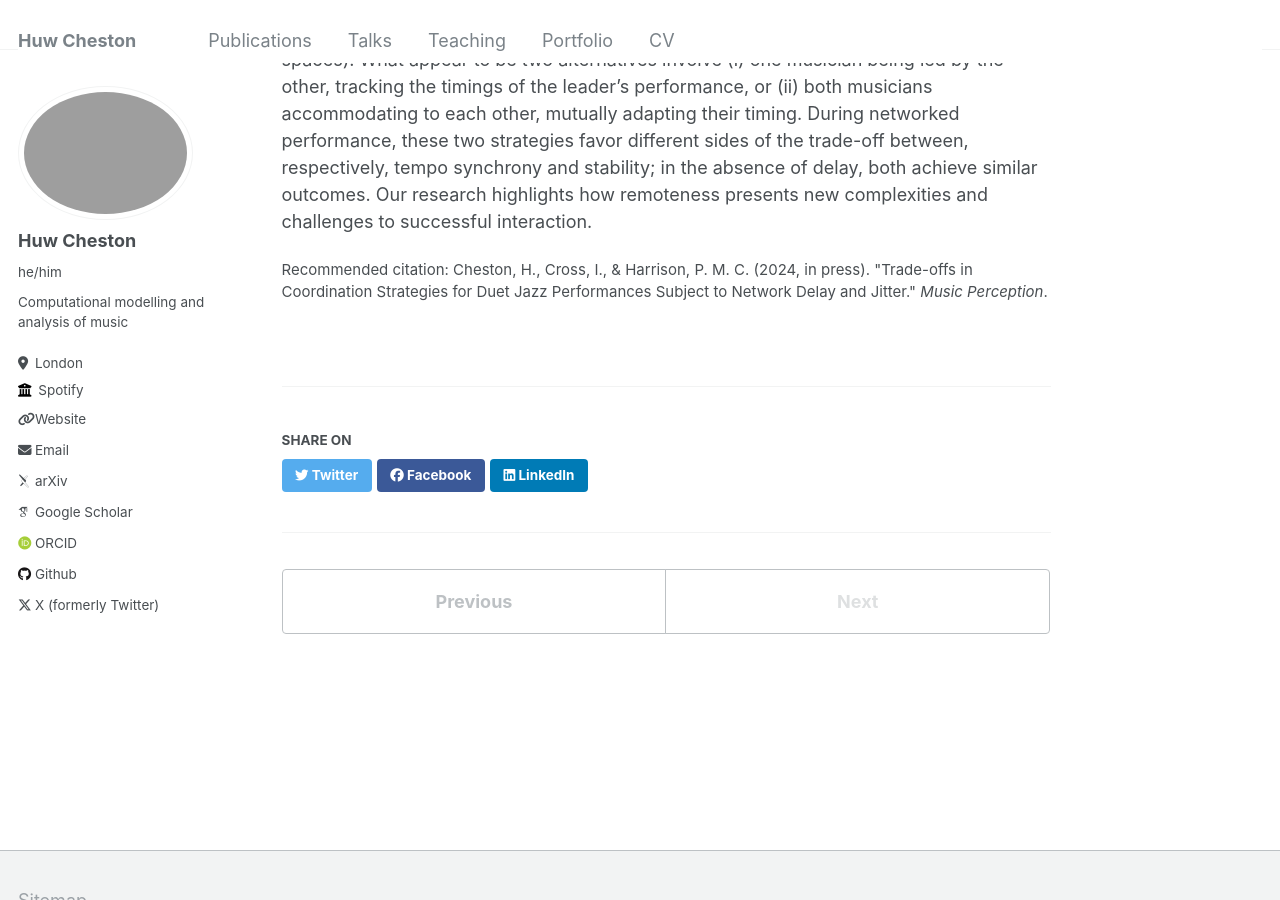
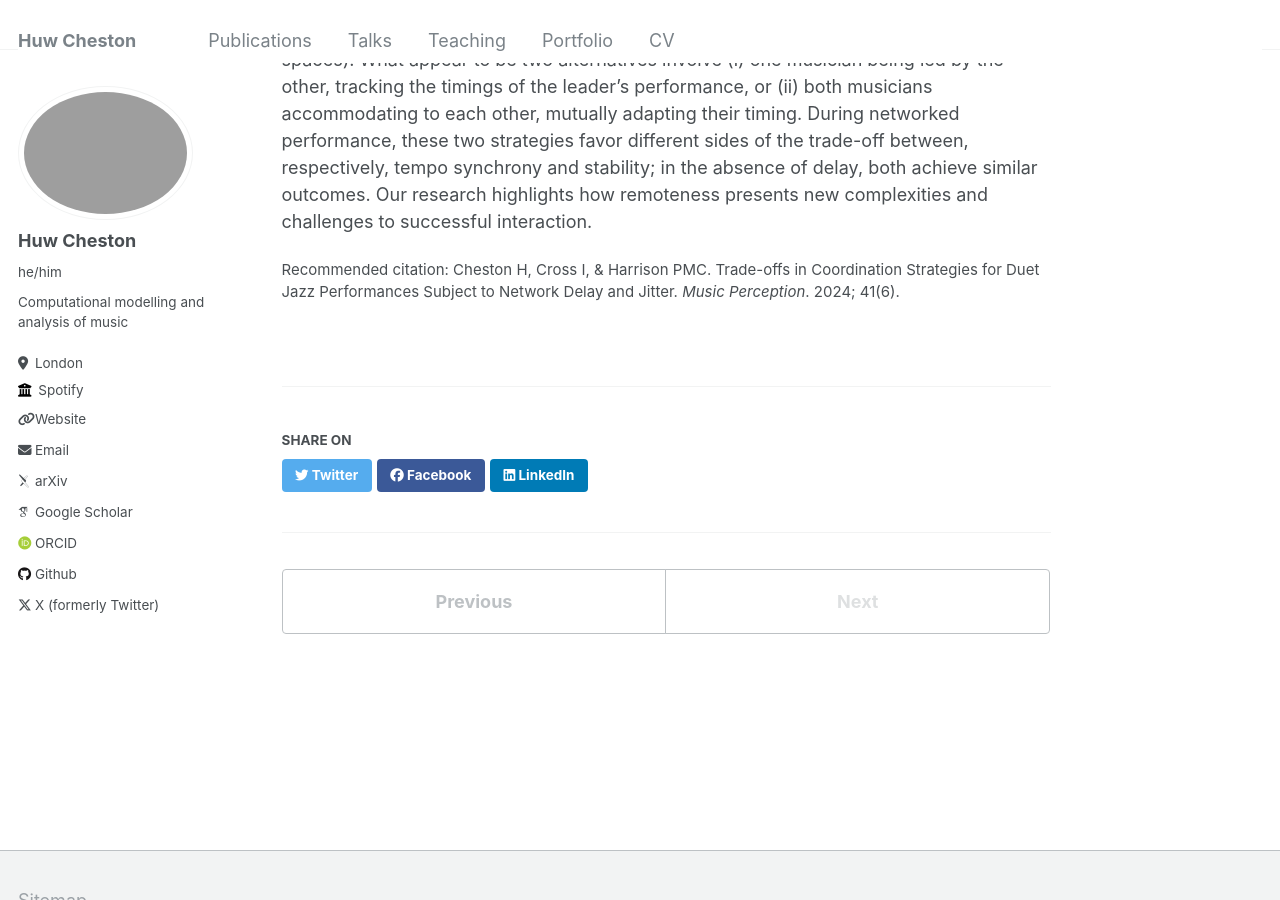
Before and after one commit to HuwCheston/huwcheston.github.io, a Jekyll site: the page built from _publications/2024-02-16-jitter-coordination-paper.md, in a window 1280 px wide and 900 px high, scrolled down 835 px. Built offline with Jekyll 4.4.1, drawn with Linux system fonts in a browser that asks for light colours; some web fonts are replaced.

Commit message:
Updated publications

```diff
--- a/_publications/2024-02-16-jitter-coordination-paper.md
+++ b/_publications/2024-02-16-jitter-coordination-paper.md
@@ -3,16 +3,15 @@ title: "Trade-offs in Coordination Strategies for Duet Jazz Performances Subject
 collection: publications
 preprint: false
 excerpt: 'We show that five duos of professional jazz musicians adopt diverse strategies when confronted by the difficulties of coordinating performances over a network — difficulties that are not exclusive to networked performance, but are also present in other situations (such as when coordinating performances over large physical spaces).'
-date: 2024-02-16
+date: 2024-09-01
 venue: 'Music Perception'
 imgurl: '/images/jitter-coordination_img.png'
-citation: 'Cheston, H., Cross, I., & Harrison, P. M. C. (2024, in press). &quot;Trade-offs in Coordination Strategies
-for Duet Jazz Performances Subject to Network Delay and Jitter.&quot; <i>Music Perception</i>.'
+citation: 'Cheston H, Cross I, & Harrison PMC. Trade-offs in Coordination Strategies for Duet Jazz Performances Subject to Network Delay and Jitter. <i>Music Perception</i>. 2024; 41(6).'
 ---
 
 <img src='/images/jitter-coordination_img.png'>
 
-[![Dataset](http://img.shields.io/badge/Dataset-DOI:_10.5281/zenodo.7773824-blue)](https://doi.org/10.5281/zenodo.7773824) [![Preprint](http://img.shields.io/badge/Preprint-DOI:_10.31234/osf.io/z8c7w-blue)](https://doi.org/10.31234/osf.io/z8c7w) <br>
+[![Dataset](http://img.shields.io/badge/Dataset-DOI:_10.5281/zenodo.7773824-blue)](https://doi.org/10.5281/zenodo.7773824) [![Paper](http://img.shields.io/badge/Paper-Coming_Soon-blue)](https://doi.org/10.31234/osf.io/z8c7w) <br>
 [![Code](http://img.shields.io/badge/Code-available_on_GitHub-purple)](https://github.com/HuwCheston/Jazz-Jitter-Analysis) [![Documentation](http://img.shields.io/badge/Documentation-available_on_GitHub-purple)](https://huwcheston.github.io/Jazz-Jitter-Analysis/)
 
 Coordination between participants is a necessary foundation for successful human interaction. This is especially true in group musical performances, where action must often be temporally coordinated between the members of an ensemble in order for their performance to be effective. Networked mediation can disrupt this coordination process by introducing a delay between when a musical sound is produced and when it is received. This can result in significant deteriorations in synchrony and stability between performers. Here we show that five duos of professional jazz musicians adopt diverse strategies when confronted by the difficulties of coordinating performances over a network — difficulties that are not exclusive to networked performance, but are also present in other situations (such as when coordinating performances over large physical spaces). What appear to be two alternatives involve (i) one musician being led by the other, tracking the timings of the leader's performance, or (ii) both musicians accommodating to each other, mutually adapting their timing. During networked performance, these two strategies favor different sides of the trade-off between, respectively, tempo synchrony and stability; in the absence of delay, both achieve similar outcomes. Our research highlights how remoteness presents new complexities and challenges to successful interaction.
```
Also changed, not shown: _pages/about.md (+1 -1 lines), _publications/2024-01-31-cambridge-jazz-trio-database-paper.md (deleted, +0 -20 lines), _publications/2024-01-31-jazz-trio-database-paper.md (added, +18 -0 lines), _publications/2024-01-31-rhythmic-prediction-paper.md (+4 -6 lines).
